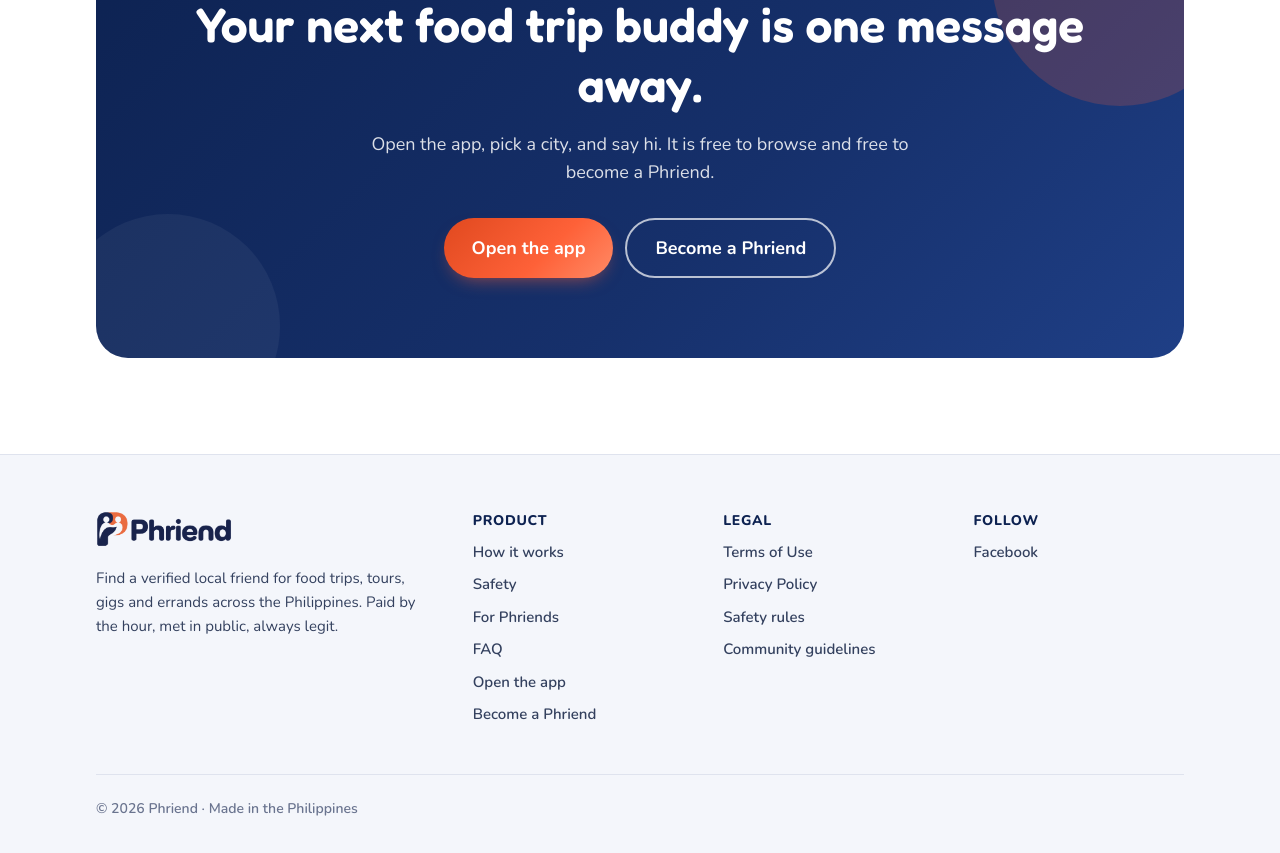
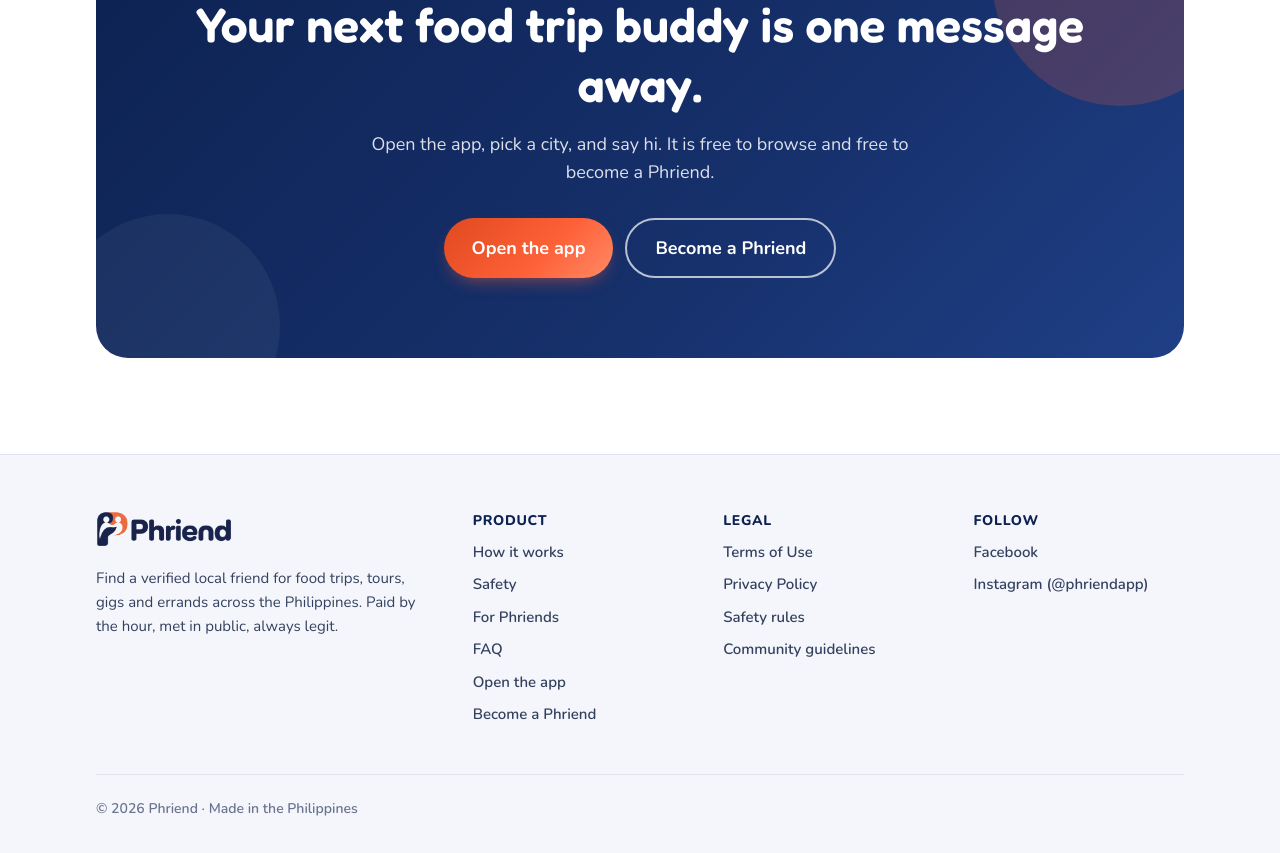
Before and after one commit to newmachinesph/phriend-web, a Next.js app: page / in a window 1280 px wide. Shown: the part 5499-6352 px from the top of the page. Built offline with nearby package versions, Linux system fonts and the light colour scheme; no server answers.

Commit message:
feat(site): link the Instagram page in the footer

```diff
--- a/components/site-footer.tsx
+++ b/components/site-footer.tsx
@@ -9,10 +9,10 @@
   { href: "/community-guidelines", label: "Community guidelines" },
 ] as const;
 
-// Only accounts that exist are rendered; add the Instagram and TikTok URLs here once those pages are live.
+// Only accounts that exist are rendered; add the TikTok URL here once that page is live.
 const SOCIAL = [
   { href: "https://facebook.com/phriendapp", label: "Facebook" },
-  { href: "", label: "Instagram" },
+  { href: "https://instagram.com/phriendapp", label: "Instagram (@phriendapp)" },
   { href: "", label: "TikTok" },
 ] as const;
 
```
